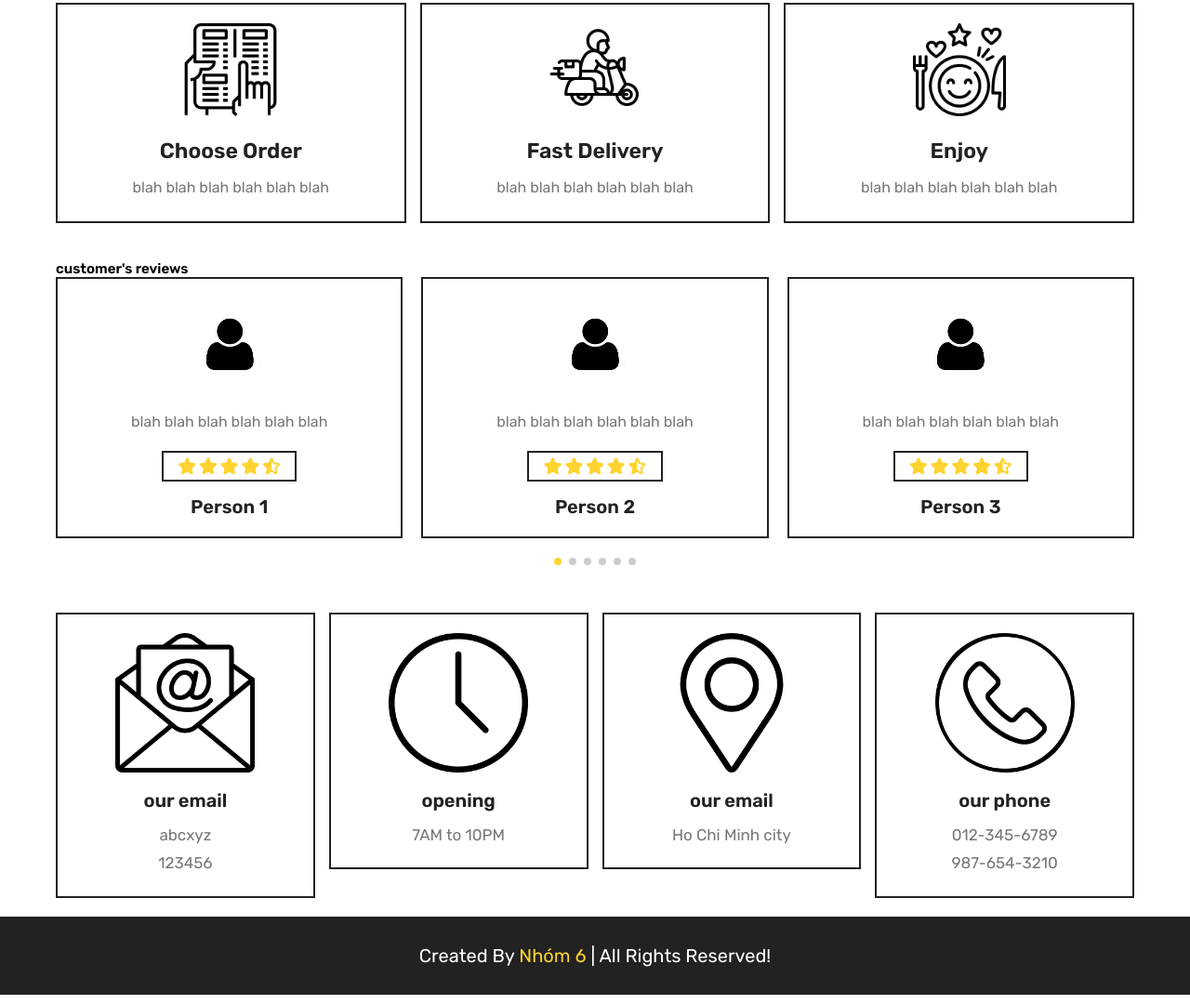
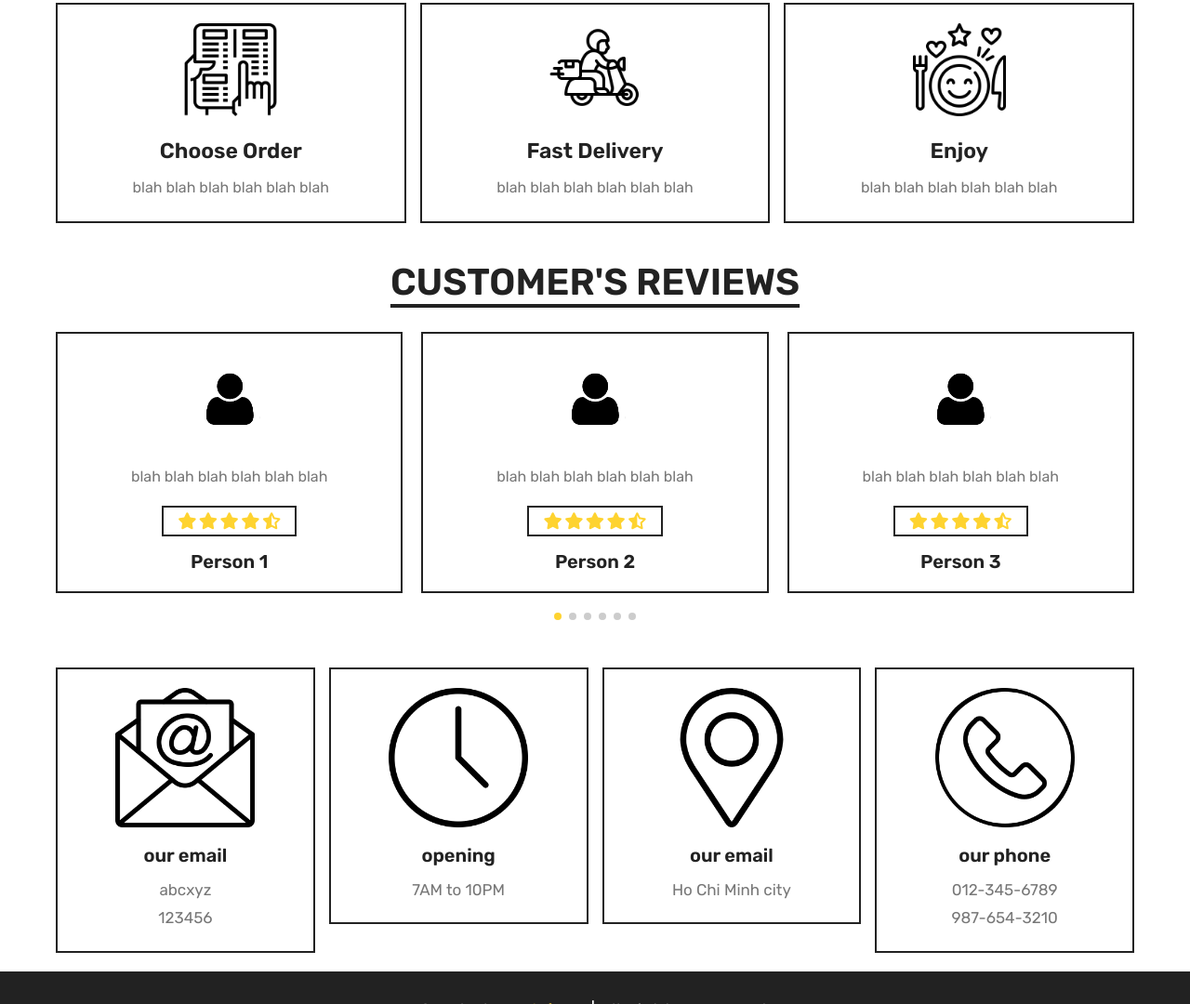
Before and after one commit to avataraand76/thuong-mai-dien-tu-do-an-cuoi-ky, a plain HTML site: page about.html in a window 1280 px wide. Shown: the part 981-2061 px from the top of the page at 93% size. Drawn offline with nearby package versions, Linux system fonts and the light colour scheme.

Commit message:
h1.tittle -> h1.title

```diff
--- a/about.html
+++ b/about.html
@@ -115,7 +115,7 @@
     <!-- review section starts -->
     <section class="reviews">
 
-        <h1 class="tittle">customer's reviews</h1>
+        <h1 class="title">customer's reviews</h1>
 
         <div class="swiper reviews-slider">
 
```
